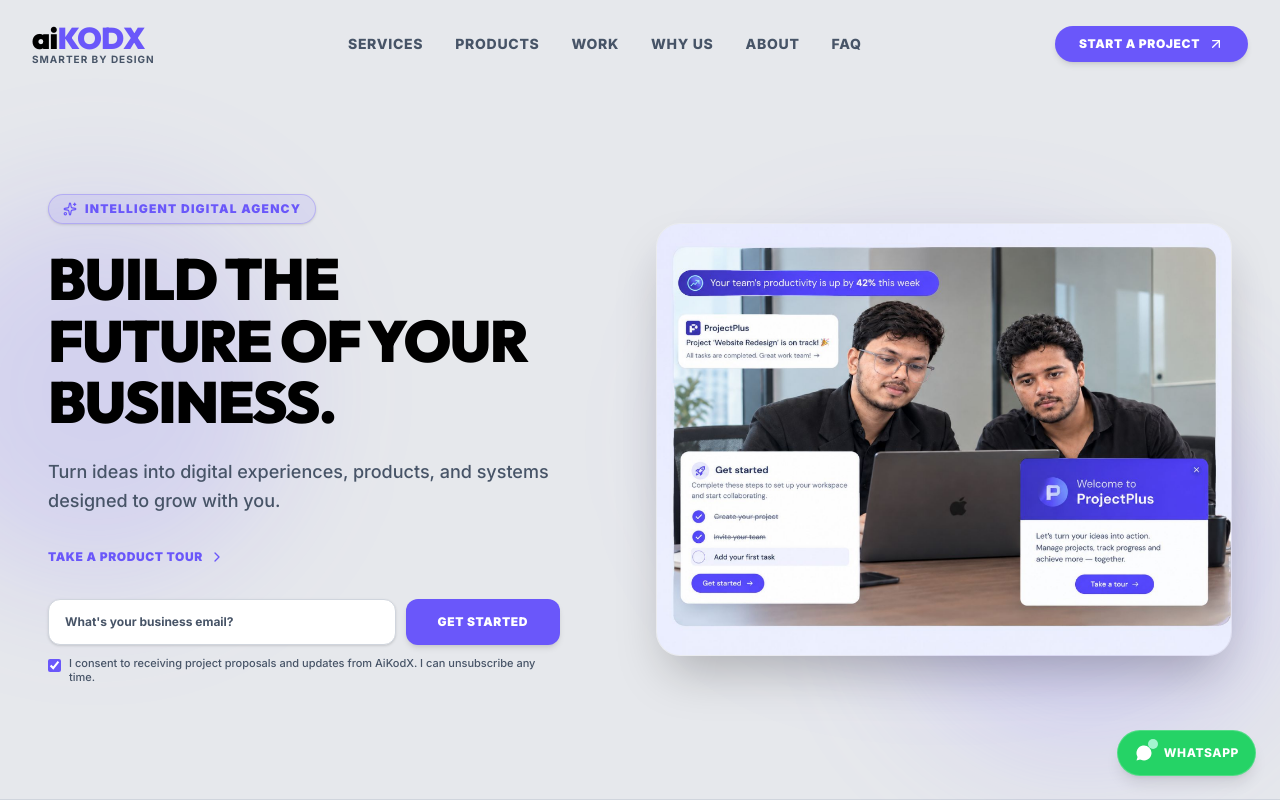
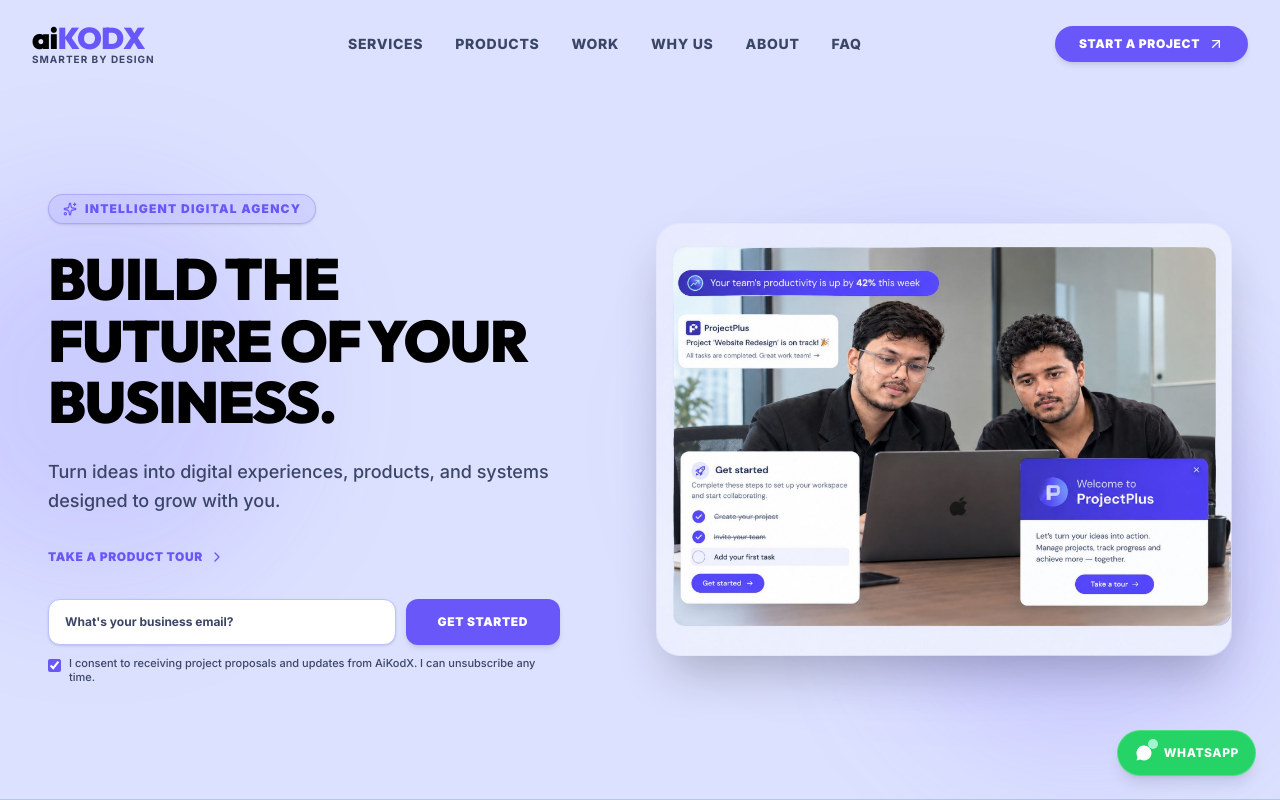
Before and after one commit to shivabhardwaj4545-art/Company, a Next.js app: page / in a window 1280 px wide. Shown: the top 800 px of the page. Built offline with nearby package versions, Linux system fonts and the light colour scheme.

Commit message:
style: update background color to soft periwinkle #dce1ff

```diff
--- a/src/app/globals.css
+++ b/src/app/globals.css
@@ -1,13 +1,13 @@
 @import "tailwindcss";
 
 :root {
-  --bg: #e6e8ec; /* Modern Cool Studio Gray Background */
-  --banner-bg: #e6e8ec;
+  --bg: #dce1ff; /* Soft Periwinkle Lavender Studio Background */
+  --banner-bg: #dce1ff;
   --surface: #ffffff; /* Clean white card surface */
-  --surface-secondary: #f2f4f7; /* Soft cool-gray card surface */
+  --surface-secondary: #e8ebff; /* Soft periwinkle card surface */
   --text-primary: #000000; /* Pure Black text */
-  --text-secondary: #475467; /* Dark slate charcoal body text */
-  --border: #d0d5dd; /* Clean studio gray border */
+  --text-secondary: #3b4566; /* Dark periwinkle slate body text */
+  --border: #b8c2ff; /* Soft studio border */
   --accent: #6a57fa; /* Primary Accent / Button Background */
   --accent-light: #8777ff; /* Soft Accent / Subtitle / Eyebrow Text */
   --accent-glow: rgba(106, 87, 250, 0.35);
```
